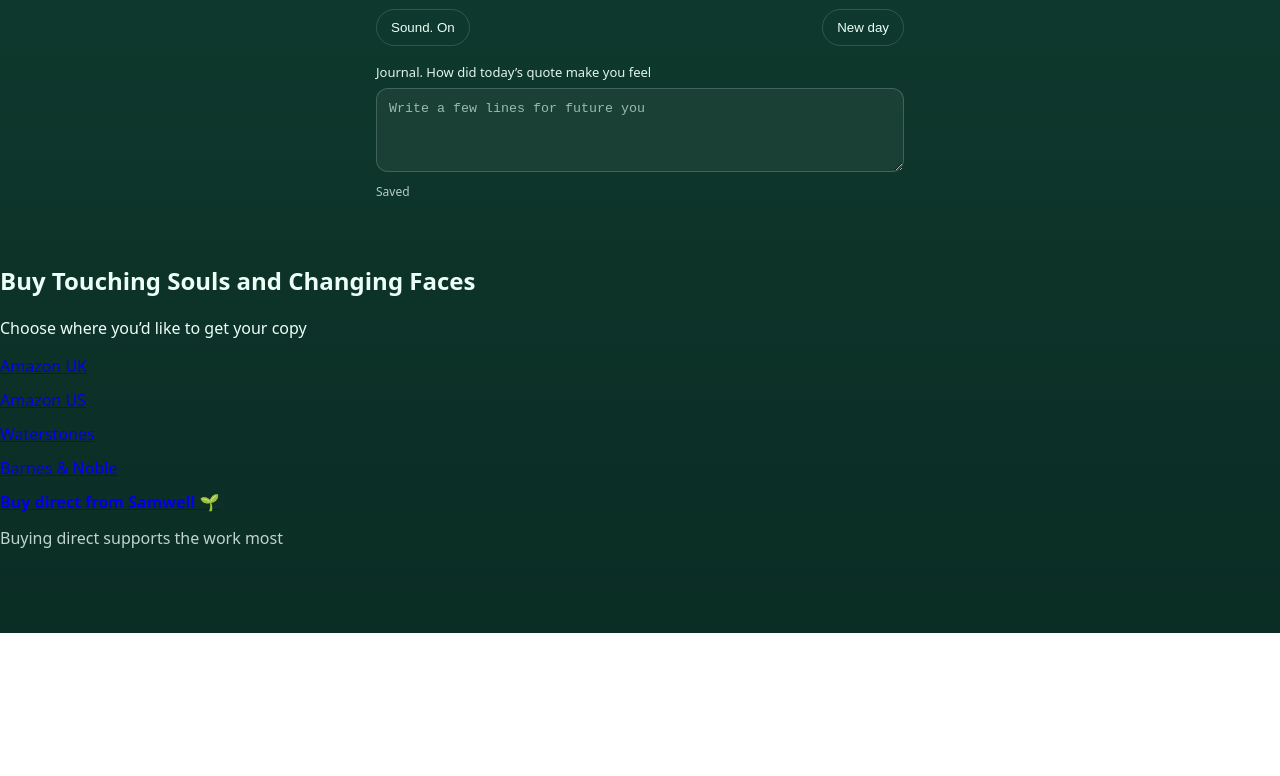
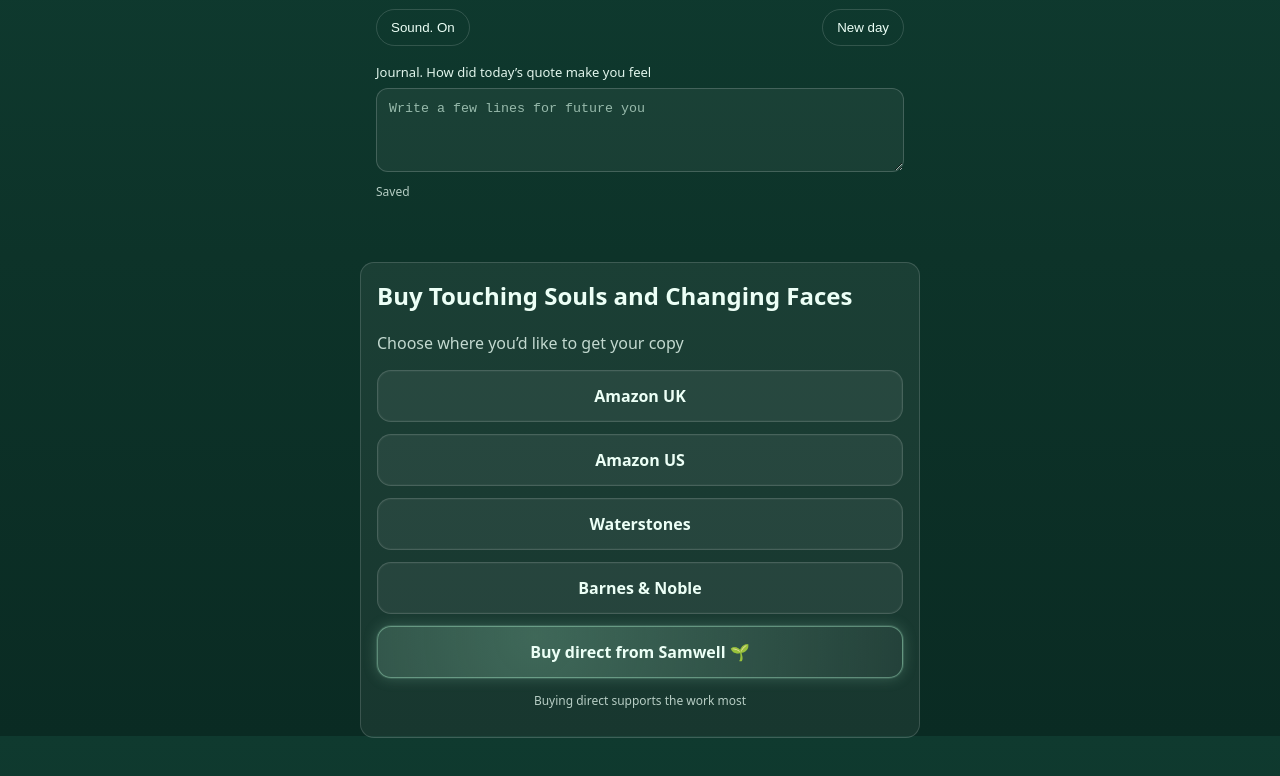
Before and after one commit to tscfsamwell/acorn-app, a plain HTML site: page index.html in a window 1280 px wide. Shown: the part 864-1640 px from the top of the page. Before the commit the page ends 1497 px from the top, so only its background shows below. Drawn offline with Linux system fonts and the light colour scheme.

Commit message:
Update index.html
Hopefully made store looks nice

```diff
--- a/index.html
+++ b/index.html
@@ -199,6 +199,45 @@
   display:grid; gap:6px;
   color:#cfe9dc;
 }
+/* ===== STORE (buttons instead of hyperlinks) ===== */
+.store-card h2 { margin-top: 0; }
+
+.store-actions{
+  display:flex;
+  flex-direction:column;
+  gap:12px;
+  margin-top:14px;
+}
+
+.store-btn{
+  display:block;
+  padding:14px 16px;
+  border-radius:14px;
+  text-align:center;
+  text-decoration:none;
+  font-weight:700;
+  color:var(--text);
+  background:rgba(255,255,255,.06);
+  border:1px solid var(--line);
+  box-shadow:inset 0 0 0 1px rgba(255,255,255,.03);
+  transition:background .15s ease, transform .06s ease;
+}
+
+.store-btn:hover{ background:rgba(255,255,255,.11); }
+.store-btn:active{ transform:scale(.98); }
+
+.store-direct{
+  background:radial-gradient(circle at 30% 20%, rgba(163,227,194,.28), rgba(255,255,255,.05));
+  border:1px solid rgba(163,227,194,.45);
+  box-shadow:0 0 0 1px rgba(163,227,194,.14), 0 0 14px var(--glow);
+}
+
+.store-note{
+  margin-top:14px;
+  font-size:12px;
+  opacity:.75;
+  text-align:center;
+}
 </style>
 </head>
 
@@ -307,21 +346,33 @@
   </section>
 
   <!-- STORE -->
- <section id="store">
+<section id="store" class="cardSimple store-card">
   <h2>Buy Touching Souls and Changing Faces</h2>
-  <p>Choose where you’d like to get your copy</p>
+  <p class="muted">Choose where you’d like to get your copy</p>
 
-  <div style="display:flex;flex-direction:column;gap:12px;margin-top:16px;">
-    <a href="https://www.amazon.co.uk/Touching-Souls-Changing-Faces-Samuel/dp/1919333304" target="_blank">Amazon UK</a>
-    <a href="https://www.amazon.com/Touching-Souls-Changing-Faces-Samuel/dp/1919333304" target="_blank">Amazon US</a>
-    <a href="https://www.waterstones.com/book/touching-souls-and-changing-faces/samuel-witty/9781919333304" target="_blank">Waterstones</a>
-    <a href="https://www.barnesandnoble.com/w/touching-souls-and-changing-faces-samuel-witty/1148603835" target="_blank">Barnes & Noble</a>
-    <a href="https://www.samwellworldwide.com" target="_blank"><strong>Buy direct from Samwell 🌱</strong></a>
+  <div class="store-actions">
+    <a class="store-btn" href="https://www.amazon.co.uk/Touching-Souls-Changing-Faces-Samuel/dp/1919333304" target="_blank" rel="noopener noreferrer">
+      Amazon UK
+    </a>
+
+    <a class="store-btn" href="https://www.amazon.com/Touching-Souls-Changing-Faces-Samuel/dp/1919333304" target="_blank" rel="noopener noreferrer">
+      Amazon US
+    </a>
+
+    <a class="store-btn" href="https://www.waterstones.com/book/touching-souls-and-changing-faces/samuel-witty/9781919333304" target="_blank" rel="noopener noreferrer">
+      Waterstones
+    </a>
+
+    <a class="store-btn" href="https://www.barnesandnoble.com/w/touching-souls-and-changing-faces-samuel-witty/1148603835" target="_blank" rel="noopener noreferrer">
+      Barnes &amp; Noble
+    </a>
+
+    <a class="store-btn store-direct" href="https://www.samwellworldwide.com" target="_blank" rel="noopener noreferrer">
+      Buy direct from Samwell 🌱
+    </a>
   </div>
 
-  <p style="margin-top:14px;opacity:0.8;">
-    Buying direct supports the work most
-  </p>
+  <p class="store-note">Buying direct supports the work most</p>
 </section>
 
   <!-- EXPLORE -->
```
